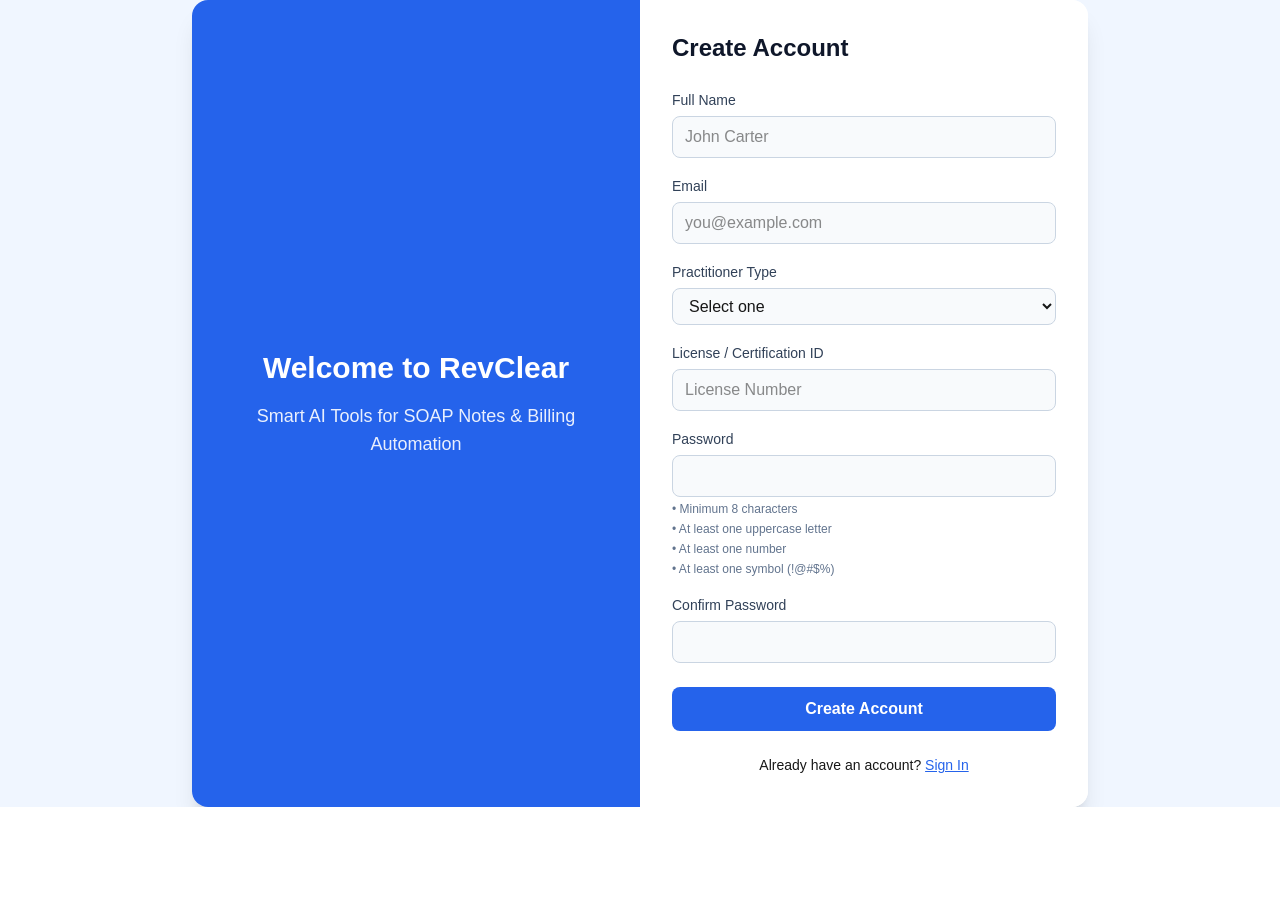
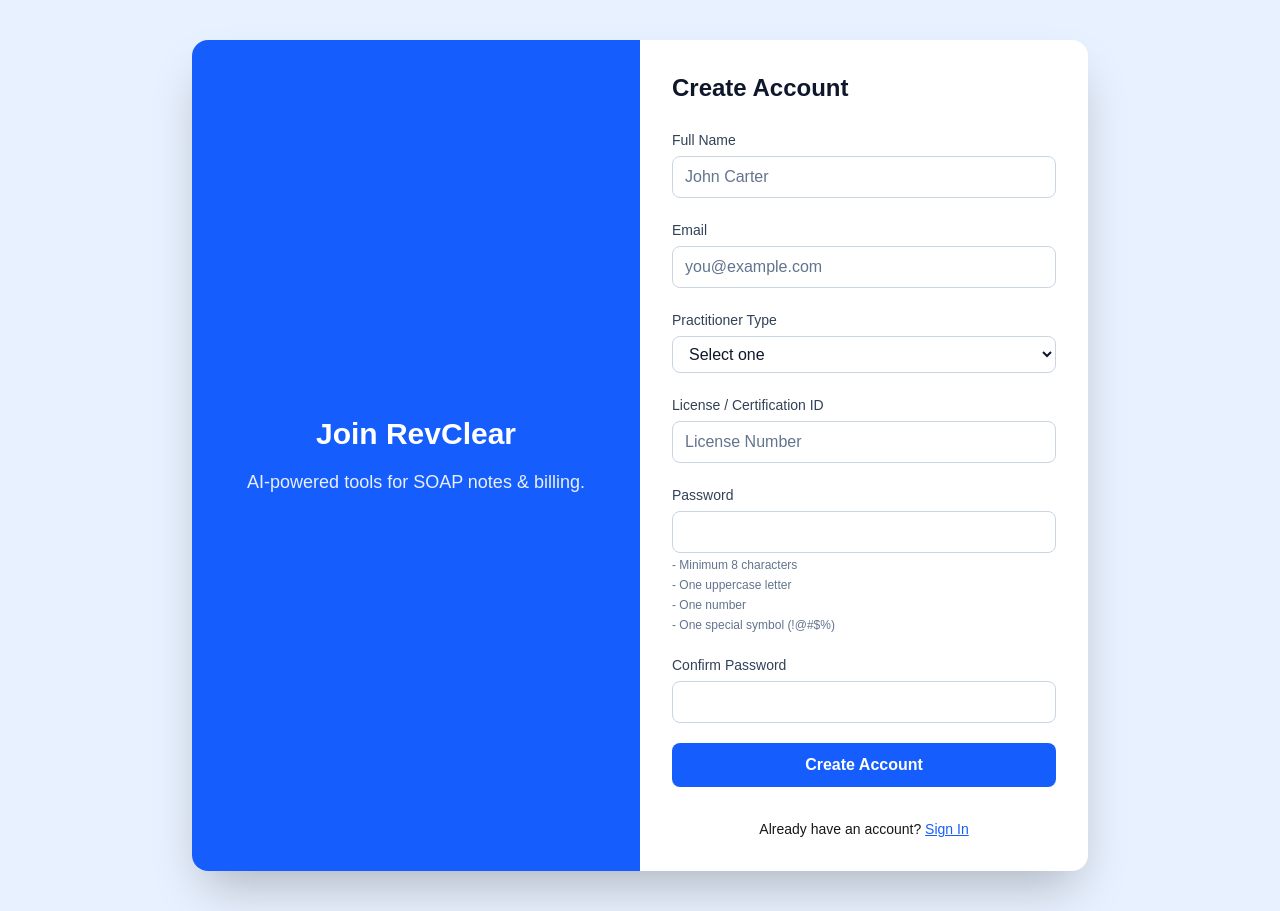
Before and after one commit to hpppm/revclear, a Next.js app in the folder frontend/: page /signup in a window 1280 px wide. Before the commit the page ends 807 px from the top, so only its background shows below. Built offline with nearby package versions, Linux system fonts and the light colour scheme.

Commit message:
Updated signup page with practitioner filtering

```diff
--- a/frontend/app/signup/page.tsx
+++ b/frontend/app/signup/page.tsx
@@ -19,6 +19,9 @@ export default function SignupPage() {
     "Speech Therapy",
     "Physical Therapy",
   ];
+
+  const fieldClass =
+    "w-full border border-slate-300 bg-white text-slate-900 rounded-lg px-3 py-2 mt-1 placeholder:text-slate-500 focus:outline-none focus:ring-2 focus:ring-blue-300 focus:border-blue-500";
 
   // Password Strength Logic
   function checkStrength(pw: string) {
@@ -50,37 +53,41 @@ export default function SignupPage() {
       return;
     }
 
+    // ⭐ Save practitioner type so Dashboard + Patients page can filter
+    localStorage.setItem("practitionerType", form.practitioner);
+
     alert("Account created (mock)");
     window.location.href = "/login";
   }
 
   return (
-    <div className="min-h-screen flex items-center justify-center bg-[#F0F6FF] px-4">
-      <div className="flex w-full max-w-4xl rounded-2xl shadow-xl overflow-hidden bg-white">
+    <div className="min-h-screen flex items-center justify-center bg-[#E8F1FF] px-4 py-10">
+      <div className="flex w-full max-w-4xl rounded-2xl shadow-2xl overflow-hidden bg-white">
 
-        {/* LEFT BLUE PANEL */}
-        <div className="hidden md:flex w-1/2 bg-[#2563EB] items-center justify-center p-10">
+        {/* LEFT BLUE SIDE */}
+        <div className="hidden md:flex w-1/2 bg-blue-600 items-center justify-center p-10">
           <div className="text-white text-center space-y-4">
-            <h2 className="text-3xl font-bold">Welcome to RevClear</h2>
+            <h2 className="text-3xl font-bold">Join RevClear</h2>
             <p className="text-lg opacity-90">
-              Smart AI Tools for SOAP Notes & Billing Automation
+              AI-powered tools for SOAP notes & billing.
             </p>
           </div>
         </div>
 
-        {/* RIGHT FORM */}
-        <div className="w-full md:w-1/2 p-8 bg-white">
-          <h1 className="text-2xl font-bold text-[#0F172A] mb-6">Create Account</h1>
+        {/* RIGHT SIGNUP FORM */}
+        <div className="w-full md:w-1/2 p-8">
+          <h1 className="text-2xl font-bold text-slate-900 mb-6">Create Account</h1>
 
-          <form className="space-y-4" onSubmit={handleSubmit}>
-            {/* NAME */}
+          <form className="space-y-5" onSubmit={handleSubmit}>
+
+            {/* FULL NAME */}
             <div>
               <label className="text-sm font-medium text-slate-700">Full Name</label>
               <input
                 name="name"
                 type="text"
                 onChange={handleChange}
-                className="w-full border border-slate-300 bg-[#F8FAFC] rounded-lg px-3 py-2 mt-1"
+                className={fieldClass}
                 placeholder="John Carter"
                 required
               />
@@ -93,7 +100,7 @@ export default function SignupPage() {
                 name="email"
                 type="email"
                 onChange={handleChange}
-                className="w-full border border-slate-300 bg-[#F8FAFC] rounded-lg px-3 py-2 mt-1"
+                className={fieldClass}
                 placeholder="you@example.com"
                 required
               />
@@ -105,7 +112,7 @@ export default function SignupPage() {
               <select
                 name="practitioner"
                 onChange={handleChange}
-                className="w-full border border-slate-300 bg-[#F8FAFC] rounded-lg px-3 py-2 mt-1"
+                className={fieldClass}
                 required
               >
                 <option value="">Select one</option>
@@ -122,7 +129,7 @@ export default function SignupPage() {
                 name="license"
                 type="text"
                 onChange={handleChange}
-                className="w-full border border-slate-300 bg-[#F8FAFC] rounded-lg px-3 py-2 mt-1"
+                className={fieldClass}
                 placeholder="License Number"
                 required
               />
@@ -135,9 +142,11 @@ export default function SignupPage() {
                 name="password"
                 type="password"
                 onChange={handleChange}
-                className="w-full border border-slate-300 bg-[#F8FAFC] rounded-lg px-3 py-2 mt-1"
+                className={fieldClass}
                 required
               />
+
+              {/* Password Strength */}
               <p
                 className={`text-sm mt-1 ${
                   passwordStrength === "Weak"
@@ -152,21 +161,21 @@ export default function SignupPage() {
 
               {/* Password Rules */}
               <ul className="text-xs text-slate-500 mt-1 space-y-1">
-                <li>• Minimum 8 characters</li>
-                <li>• At least one uppercase letter</li>
-                <li>• At least one number</li>
-                <li>• At least one symbol (!@#$%)</li>
+                <li>- Minimum 8 characters</li>
+                <li>- One uppercase letter</li>
+                <li>- One number</li>
+                <li>- One special symbol (!@#$%)</li>
               </ul>
             </div>
 
-            {/* CONFIRM */}
+            {/* CONFIRM PASSWORD */}
             <div>
               <label className="text-sm font-medium text-slate-700">Confirm Password</label>
               <input
                 name="confirm"
                 type="password"
                 onChange={handleChange}
-                className="w-full border border-slate-300 bg-[#F8FAFC] rounded-lg px-3 py-2 mt-1"
+                className={fieldClass}
                 required
               />
             </div>
@@ -174,17 +183,18 @@ export default function SignupPage() {
             {/* SUBMIT BUTTON */}
             <button
               type="submit"
-              className="w-full bg-[#2563EB] hover:bg-[#1D4ED8] text-white font-semibold py-2.5 rounded-lg mt-2 transition"
+              className="w-full bg-blue-600 hover:bg-blue-700 text-white font-semibold py-2.5 rounded-lg transition"
             >
               Create Account
             </button>
 
-            <p className="text-sm text-center mt-2">
+            <p className="text-sm text-center mt-3">
               Already have an account?{" "}
-              <a href="/login" className="text-[#2563EB] font-medium underline">
+              <a href="/login" className="text-blue-600 font-medium underline">
                 Sign In
               </a>
             </p>
+
           </form>
         </div>
       </div>
```
